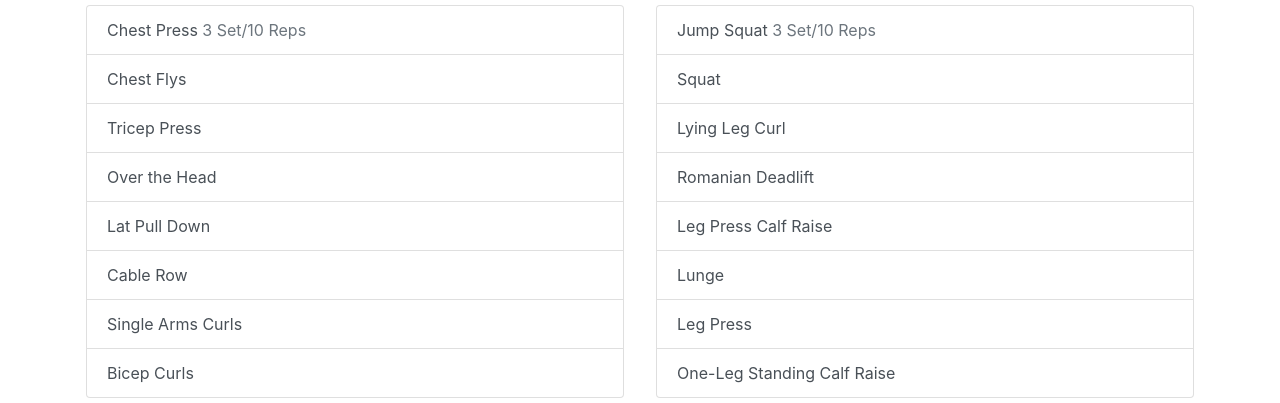
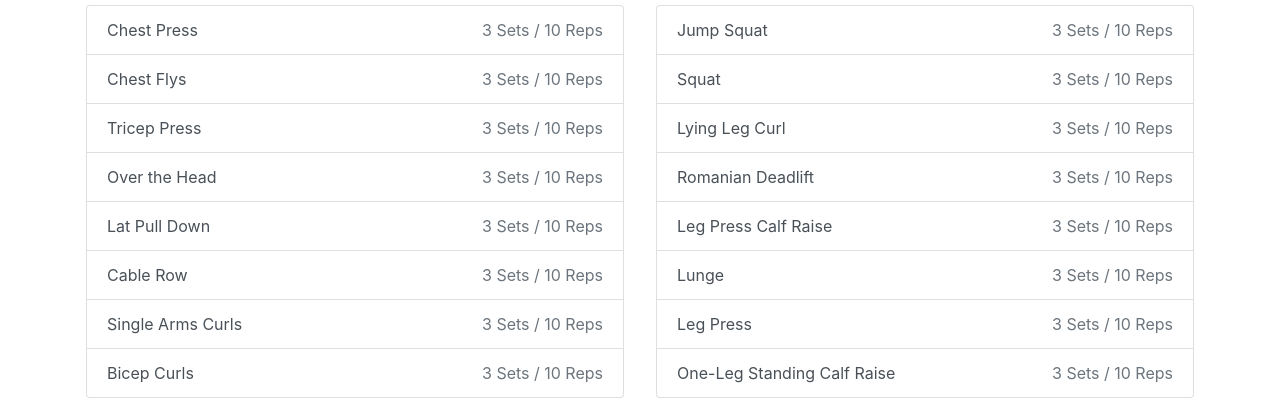
Before and after one commit to rjescobedo/personal-trainer, a website: page workouts.html in a window 1280 px wide. Shown: the part 373-776 px from the top of the page. Drawn offline with nearby package versions, Linux system fonts and the light colour scheme.

Commit message:
Align sets and reps

```diff
--- a/workouts.html
+++ b/workouts.html
@@ -65,16 +65,31 @@
         <div class="col-12 col-lg-6 p-3">
             <h2 class="text-center custom-font">Upper Body Workout</h4>
             <div class="list-group">
-                <a id="chestPressButton" class="list-group-item list-group-item-action">
-                  Chest Press <span class="text-secondary">3 Set/10 Reps</span>
+                <a id="chestPressButton" class="list-group-item d-flex justify-content-between list-group-item-action align-items-center">
+                  Chest Press
+                  <span class="text-secondary">3 Sets / 10 Reps</span>
                 </a>
-                <a class="list-group-item list-group-item-action">Chest Flys</a>
-                <a class="list-group-item list-group-item-action">Tricep Press</a>
-                <a class="list-group-item list-group-item-action">Over the Head</a>
-                <a class="list-group-item list-group-item-action">Lat Pull Down</a>
-                <a class="list-group-item list-group-item-action">Cable Row</a>
-                <a class="list-group-item list-group-item-action">Single Arms Curls</a>
-                <a class="list-group-item list-group-item-action">Bicep Curls</a>
+                <a class="list-group-item d-flex justify-content-between list-group-item-action align-items-center">Chest Flys
+                  <span class="text-secondary">3 Sets / 10 Reps</span>
+                </a>
+                <a class="list-group-item d-flex justify-content-between list-group-item-action align-items-center">Tricep Press
+                  <span class="text-secondary">3 Sets / 10 Reps</span>
+                </a>
+                <a class="list-group-item d-flex justify-content-between list-group-item-action align-items-center">Over the Head
+                  <span class="text-secondary">3 Sets / 10 Reps</span>
+                </a>
+                <a class="list-group-item d-flex justify-content-between list-group-item-action align-items-center">Lat Pull Down
+                  <span class="text-secondary">3 Sets / 10 Reps</span>
+                </a>
+                <a class="list-group-item d-flex justify-content-between list-group-item-action align-items-center">Cable Row
+                  <span class="text-secondary">3 Sets / 10 Reps</span>
+                </a>
+                <a class="list-group-item d-flex justify-content-between list-group-item-action align-items-center">Single Arms Curls
+                  <span class="text-secondary">3 Sets / 10 Reps</span>
+                </a>
+                <a class="list-group-item d-flex justify-content-between list-group-item-action align-items-center">Bicep Curls
+                  <span class="text-secondary">3 Sets / 10 Reps</span>
+                </a>
               </div>
             <div class="row">
                 <div class="col text-center pt-2">
@@ -85,16 +100,30 @@
         <div class="col-12 col-lg-6 p-3">
           <h2 class="text-center custom-font">Lower Body Workout</h4>
           <div class="list-group">
-              <a href="#" class="list-group-item list-group-item-action" aria-current="true">
-                Jump Squat <span class="text-secondary">3 Set/10 Reps</span>
+              <a class="list-group-item d-flex justify-content-between list-group-item-action align-items-center">Jump Squat
+                <span class="text-secondary">3 Sets / 10 Reps</span>
               </a>
-              <a href="#" class="list-group-item list-group-item-action">Squat</a>
-              <a href="#" class="list-group-item list-group-item-action">Lying Leg Curl</a>
-              <a href="#" class="list-group-item list-group-item-action">Romanian Deadlift</a>
-              <a href="#" class="list-group-item list-group-item-action">Leg Press Calf Raise</a>
-              <a href="#" class="list-group-item list-group-item-action">Lunge</a>
-              <a href="#" class="list-group-item list-group-item-action">Leg Press</a>
-              <a href="#" class="list-group-item list-group-item-action">One-Leg Standing Calf Raise</a>
+              <a class="list-group-item d-flex justify-content-between list-group-item-action align-items-center">Squat
+                <span class="text-secondary">3 Sets / 10 Reps</span>
+              </a>
+              <a class="list-group-item d-flex justify-content-between list-group-item-action align-items-center">Lying Leg Curl
+                <span class="text-secondary">3 Sets / 10 Reps</span>
+              </a>
+              <a class="list-group-item d-flex justify-content-between list-group-item-action align-items-center">Romanian Deadlift
+                <span class="text-secondary">3 Sets / 10 Reps</span>
+              </a>
+              <a class="list-group-item d-flex justify-content-between list-group-item-action align-items-center">Leg Press Calf Raise
+                <span class="text-secondary">3 Sets / 10 Reps</span>
+              </a>
+              <a class="list-group-item d-flex justify-content-between list-group-item-action align-items-center">Lunge
+                <span class="text-secondary">3 Sets / 10 Reps</span>
+              </a>
+              <a class="list-group-item d-flex justify-content-between list-group-item-action align-items-center">Leg Press
+                <span class="text-secondary">3 Sets / 10 Reps</span>
+              </a>
+              <a class="list-group-item d-flex justify-content-between list-group-item-action align-items-center">One-Leg Standing Calf Raise
+                <span class="text-secondary">3 Sets / 10 Reps</span>
+              </a>
             </div>
             <div class="row">
               <div class="col text-center pt-2">
@@ -117,13 +146,10 @@
       </div>
       <div class="modal-body">
       <div class="row">
-        <div class="col-12">
-          <h4>Video</h4>
+        <div class="embed-responsive embed-responsive-16by9">
+          <iframe id="chestPressVideo" class="embeded-responsive-item" src="https://www.youtube.com/embed/MHmUt6StMdc" title="YouTube video player"></iframe>
         </div>
-        <div class="col-12">
-          <video src="...">Chest Press Video</video>
-        </div>
-        <div class="col-12">
+        <div class="col-12 pt-2">
           <h6 class="custom-font">Description:</h6>
           <p>Lorem ipsum dolor sit amet consectetur adipisicing elit. Repudiandae nesciunt cupiditate asperiores laborum, doloremque commodi? Libero aliquam unde deserunt quam.</p>
         </div>
@@ -154,7 +180,7 @@
 
 
 <!--Footer-->
-<footer class="p-3 bg-light">
+<footer class="p-3 bg-light mt-5">
     <div class="container">
         <div class="row text-center">
             <div class="col">
```
